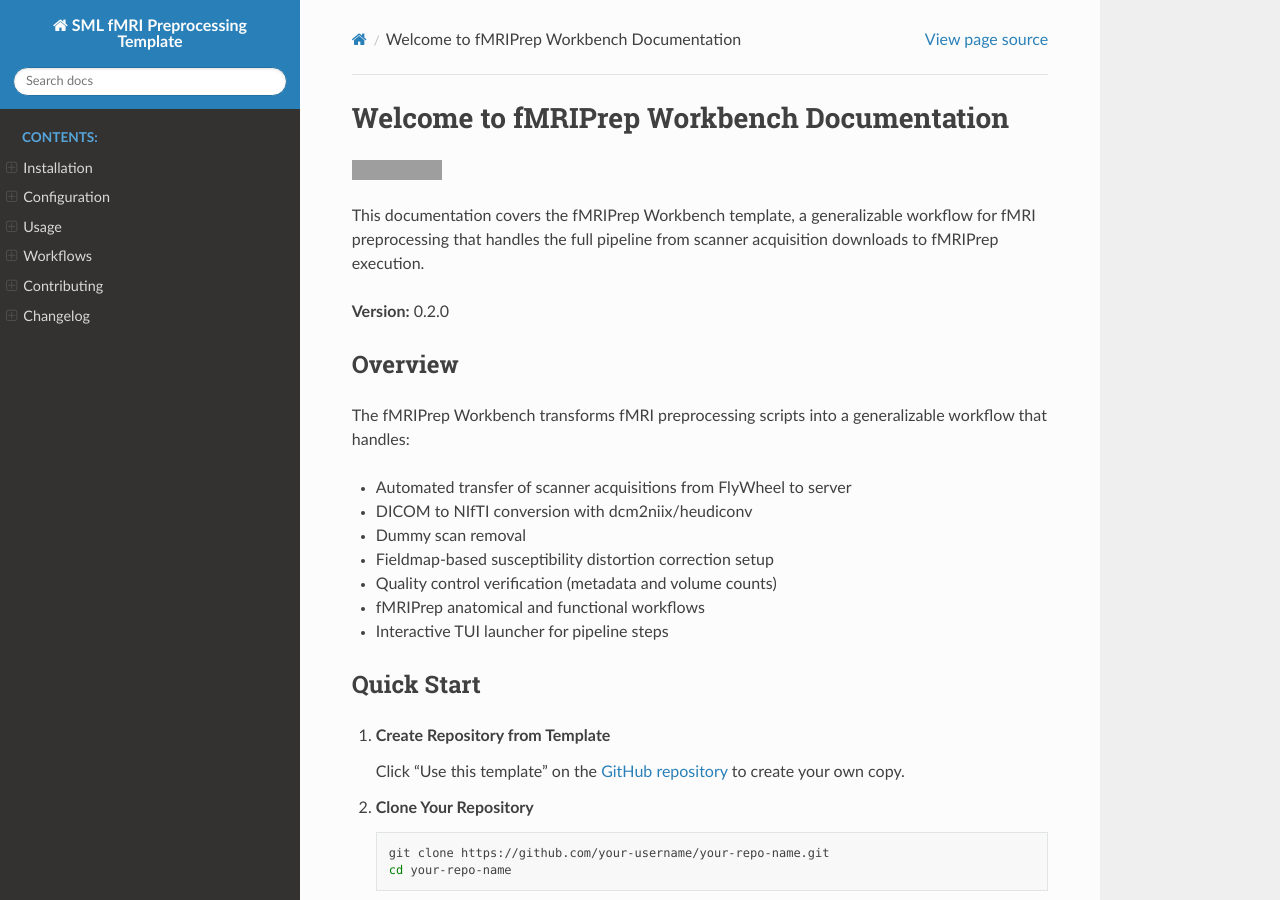
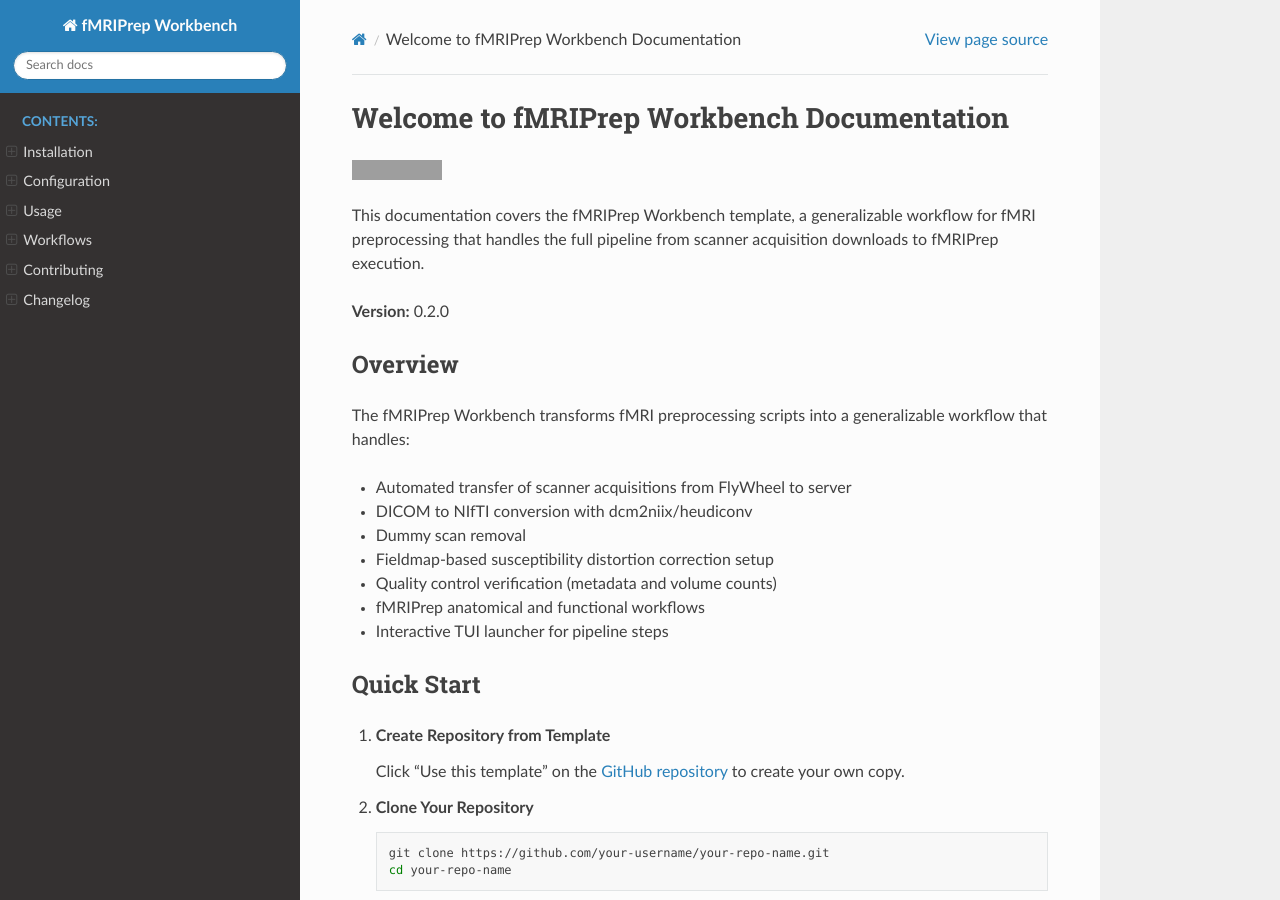
Before and after one commit to shawntz/fmri, a Sphinx documentation site: the page built from docs/index.rst, in a window 1280 px wide and 900 px high. Built offline with Sphinx 7.4.7 and the Read the Docs theme 3.1.0, drawn with Linux system fonts in a browser that asks for light colours; grey boxes are pictures that could not be loaded.

Commit message:
Update docs/conf.py
Co-authored-by: Copilot <175728472+Copilot@users.noreply.github.com>

```diff
--- a/docs/conf.py
+++ b/docs/conf.py
@@ -9,7 +9,7 @@ import sys
 # -- Project information -----------------------------------------------------
 # https://www.sphinx-doc.org/en/master/usage/configuration.html#project-information
 
-project = 'SML fMRI Preprocessing Template'
+project = 'fMRIPrep Workbench'
 copyright = '2025, Shawn Schwartz and Stanford Memory Lab'
 author = 'Shawn T. Schwartz'
 release = '0.2.0'
```
